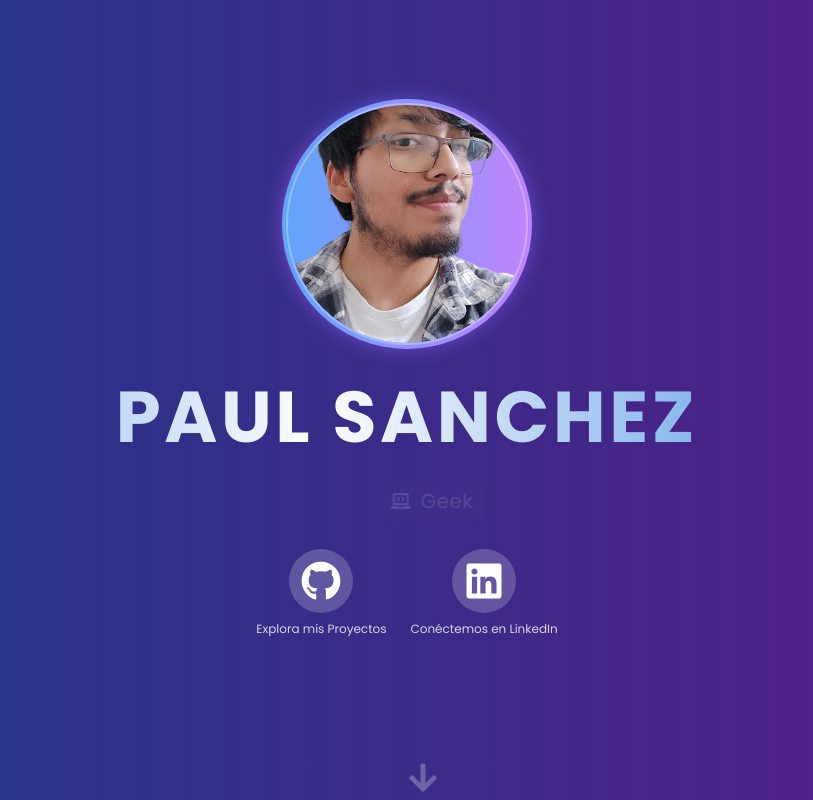
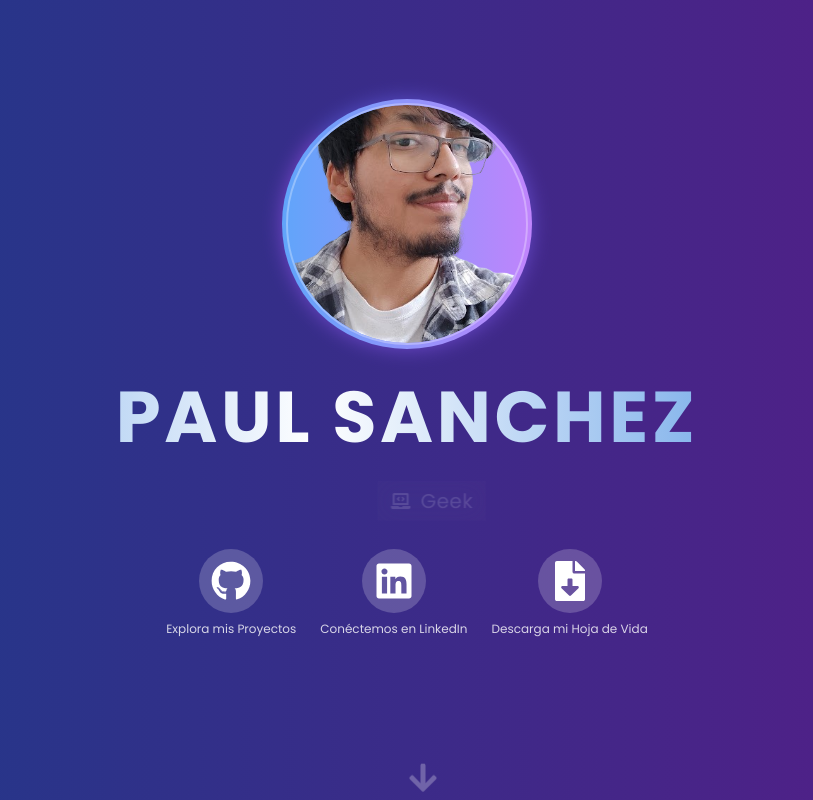
Before and after one commit to Paulfriki55/portafolio-sanchez, a Next.js app in the folder curriculum-sanchez-paul/: page / in a window 1280 px wide. Shown: the top 800 px of the page, without its empty margins (233-1046 px from the left). Built offline with nearby package versions, Linux system fonts and the light colour scheme.

Commit message:
implementacion cv

```diff
--- a/curriculum-sanchez-paul/components/Header.tsx
+++ b/curriculum-sanchez-paul/components/Header.tsx
@@ -4,7 +4,7 @@
 import Image from 'next/image'
 import { motion, AnimatePresence } from 'framer-motion'
 import Link from 'next/link'
-import { FaGithub, FaLinkedin, FaCode, FaGamepad, FaLaptopCode, FaRobot, FaArrowDown } from 'react-icons/fa'
+import { FaGithub, FaLinkedin, FaCode, FaGamepad, FaLaptopCode, FaRobot, FaArrowDown, FaFileDownload } from 'react-icons/fa'
 import { useState, useEffect, useCallback } from 'react'
 
 const Header = () => {
@@ -179,6 +179,22 @@ const Header = () => {
                </Link>
                <span className="mt-2 text-xs opacity-80">Conéctemos en LinkedIn</span>
               </motion.div>
+
+              {/* Nuevo botón para descargar la Hoja de Vida */}
+              <motion.div
+                whileHover={{ scale: 1.1 }}
+                className="flex flex-col items-center"
+              >
+                <Link
+                  href="/files/Hoja de Vida Paul Sanchez.pdf"
+                  target="_blank"
+                  rel="noopener noreferrer"
+                  className="bg-white/20 p-3 rounded-full hover:bg-white/30 transition-all duration-300 flex items-center justify-center"
+                >
+                  <FaFileDownload className="w-10 h-10 text-white" />
+                </Link>
+                <span className="mt-2 text-xs opacity-80">Descarga mi Hoja de Vida</span>
+              </motion.div>
            </div>
         </motion.div>
       </div>
--- a/curriculum-sanchez-paul/package.json
+++ b/curriculum-sanchez-paul/package.json
@@ -22,6 +22,7 @@
     "react-icons": "^5.4.0",
     "react-parallax": "^3.5.1",
     "react-slick": "^0.30.2",
+    "react-swipeable": "^7.0.2",
     "react-tsparticles": "^2.12.2",
     "react-type-animation": "^3.2.0",
     "slick-carousel": "^1.8.1",
```
Also changed, not shown: 2 other files (tests, documents, lock files or other folders).
